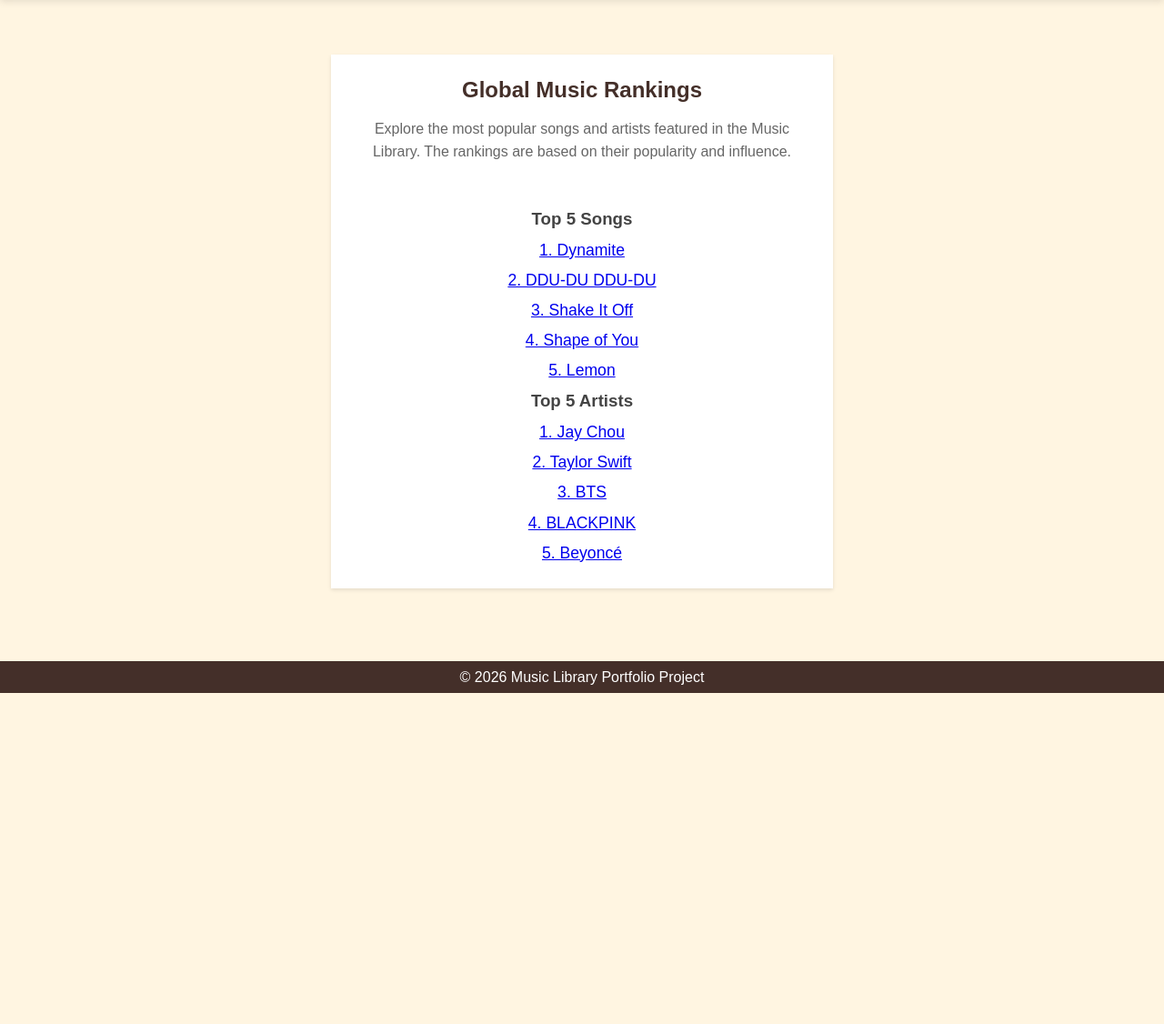
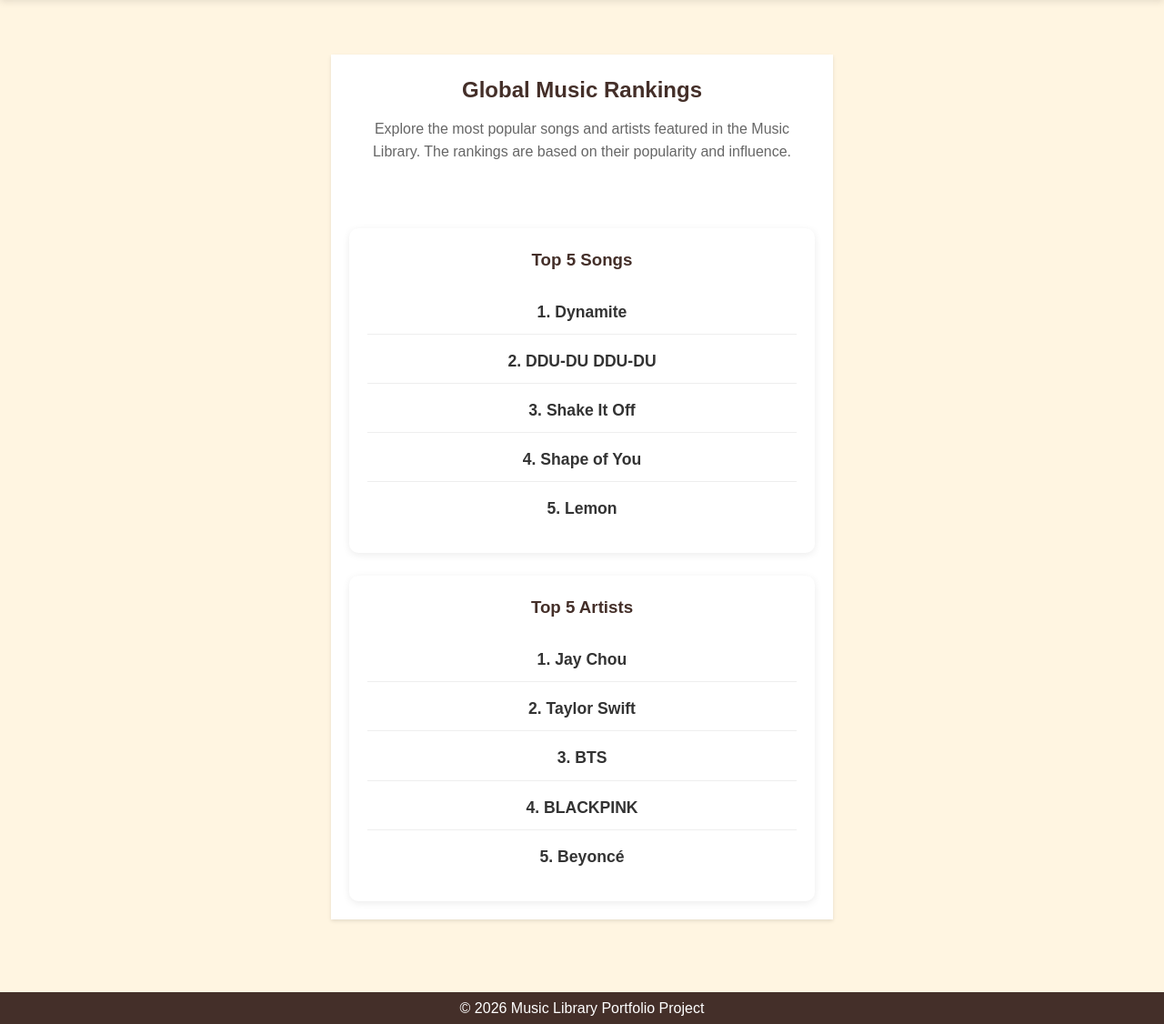
Before and after one commit to WeiboMeng/music-library, a Flask app: page /ranking in a window 1280 px wide. Shown: the part 70-1196 px from the top of the page at 91% size. Before the commit the page ends 832 px from the top, so only its background shows below. Run offline with Flask 3, Linux system fonts and the light colour scheme.

Commit message:
Refactor stylesheet

```diff
--- a/app/static/css/styles.css
+++ b/app/static/css/styles.css
@@ -488,3 +488,71 @@ input[type="password"]:focus{
 
     text-align:center;
 }
+
+/* ===========================
+   Ranking
+=========================== */
+
+.ranking-grid{
+
+    display:grid;
+
+    grid-template-columns:repeat(auto-fit,minmax(320px,1fr));
+
+    gap:25px;
+
+    margin-top:25px;
+}
+
+.ranking-card{
+
+    background:#ffffff;
+
+    padding:20px;
+
+    border-radius:10px;
+
+    box-shadow:0 2px 8px rgba(0,0,0,.08);
+}
+
+.ranking-card h3{
+
+    margin-bottom:18px;
+
+    color:#442f29;
+
+    text-align:center;
+}
+
+.ranking-card ul{
+
+    list-style:none;
+
+    padding:0;
+}
+
+.ranking-card li{
+
+    padding:10px 0;
+
+    border-bottom:1px solid #eeeeee;
+}
+
+.ranking-card li:last-child{
+
+    border-bottom:none;
+}
+
+.ranking-card a{
+
+    text-decoration:none;
+
+    color:#333;
+
+    font-weight:600;
+}
+
+.ranking-card a:hover{
+
+    color:#442f29;
+}
```
